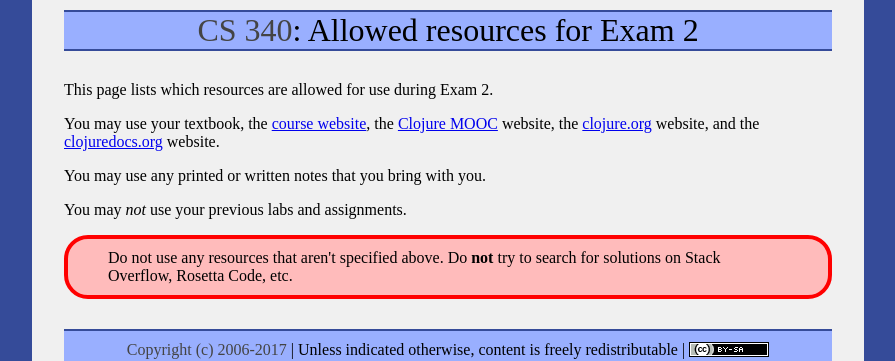
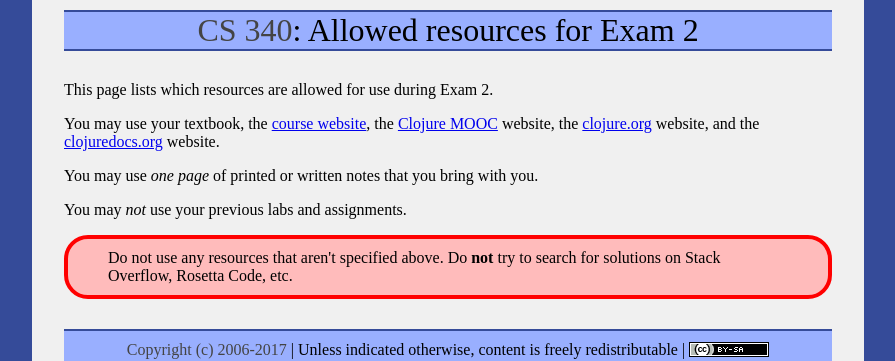
Before and after one commit to ycpcs/cs340-fall2017, a Jekyll site: the page built from assign/exam02.md, in a window 1280 px wide. Shown: the top 361 px of the page, without its empty margins (192-1087 px from the left). Built offline with Jekyll 4.4.1, drawn with Linux system fonts in a browser that asks for light colours.

Commit message:
claification about notes

```diff
--- a/assign/exam02.md
+++ b/assign/exam02.md
@@ -7,7 +7,7 @@ This page lists which resources are allowed for use during Exam 2.
 
 You may use your textbook, the [course website](http://ycpcs.github.io/cs340-fall2017), the [Clojure MOOC](http://mooc.fi/courses/2014/clojure/) website, the [clojure.org](http://clojure.org/) website, and the [clojuredocs.org](http://clojuredocs.org/) website.
 
-You may use any printed or written notes that you bring with you.
+You may use *one page* of printed or written notes that you bring with you.
 
 You may *not* use your previous labs and assignments.
 
```
